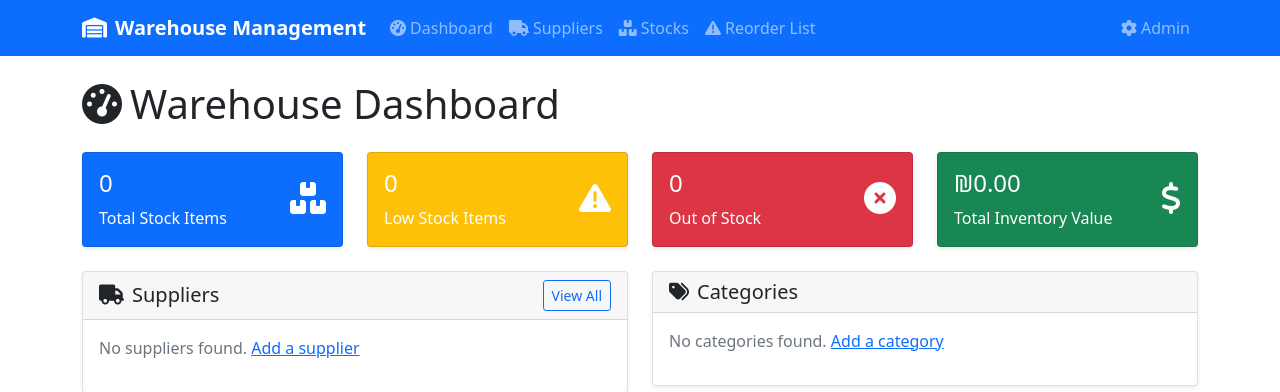
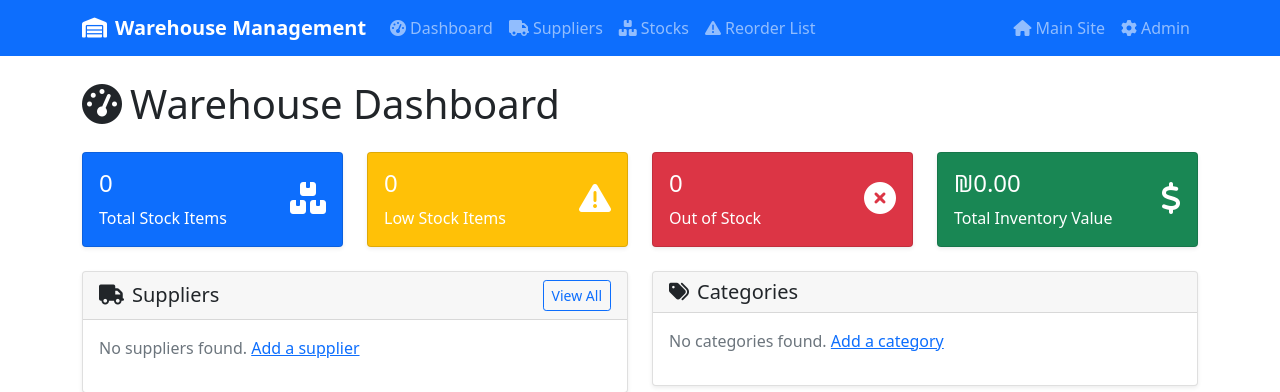
Before and after one commit to RuslanKovalyov/UNICORNER, a Django app: page /warehouse/ in a window 1280 px wide. Shown: the top 392 px of the page. Run offline with Django 5.2, Linux system fonts and the light colour scheme; the visitor is signed in with stand-in values (Sample User, id 1); data that the repository does not hold is empty.

Commit message:
feat(navbar): add link to main site in the navigation bar

```diff
--- a/warehouse/templates/warehouse/base.html
+++ b/warehouse/templates/warehouse/base.html
@@ -171,6 +171,11 @@
                 </ul>
                 <ul class="navbar-nav">
                     <li class="nav-item">
+                        <a class="nav-link" href="{% url 'home' %}">
+                            <i class="fas fa-home me-1"></i>Main Site
+                        </a>
+                    </li>
+                    <li class="nav-item">
                         <a class="nav-link" href="/admin/" target="_blank">
                             <i class="fas fa-cog me-1"></i>Admin
                         </a>
```
